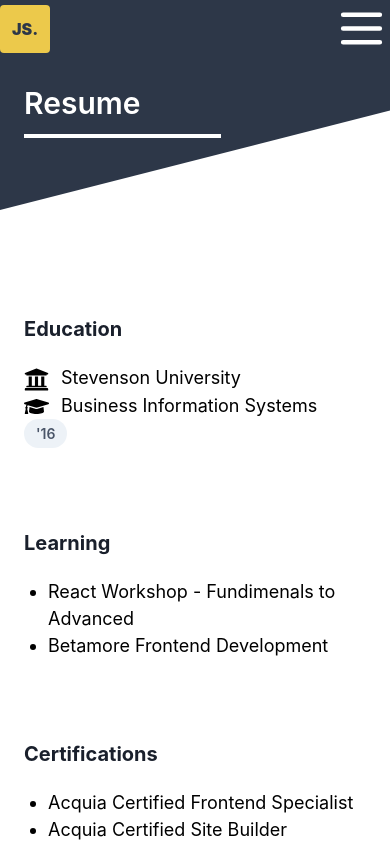
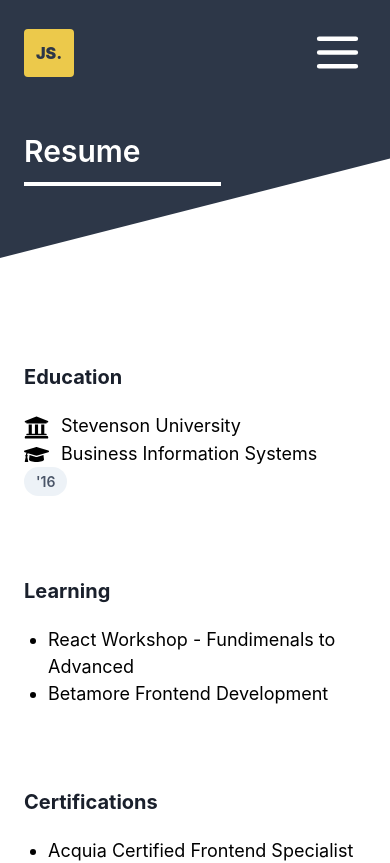
Before and after one commit to jshenk/react-portfolio, a React (Create React App) app: page /me in a window 390 px wide. Shown: the top 863 px of the page. Built offline with nearby package versions, Linux system fonts and the light colour scheme.

Commit message:
Fix spacing on mobile header

```diff
--- a/src/compontants/AboutMe.js
+++ b/src/compontants/AboutMe.js
@@ -7,7 +7,7 @@ import Menu from "./Menu";
 function AboutMe() {
   return (
     <div>
-      <div className="md:p-6 md:bg-gray-800 md:text-white flex items-center">
+      <div className="p-6 bg-gray-800 flex items-center">
         <Menu />
       </div>
       <Banner title={"Resume"} />
--- a/src/compontants/Blog.js
+++ b/src/compontants/Blog.js
@@ -16,7 +16,7 @@ function Blog() {
 
   return (
     <div>
-      <div className="md:p-6 md:bg-gray-800 md:text-white flex items-center">
+      <div className="p-6 bg-gray-800 flex items-center">
         <Menu />
       </div>
       <Banner title={"Blog"} />
--- a/src/compontants/Cotact.js
+++ b/src/compontants/Cotact.js
@@ -6,7 +6,7 @@ import { NetlifyForm, Honeypot } from "react-netlify-forms";
 function Contact() {
   return (
     <div>
-      <div className="mb-6 md:p-6 md:bg-gray-800 md:text-white flex items-center">
+      <div className="mb-6 p-6 bg-gray-800 flex items-center">
         <Menu />
       </div>
       <div className="container mx-auto text-left">
```
